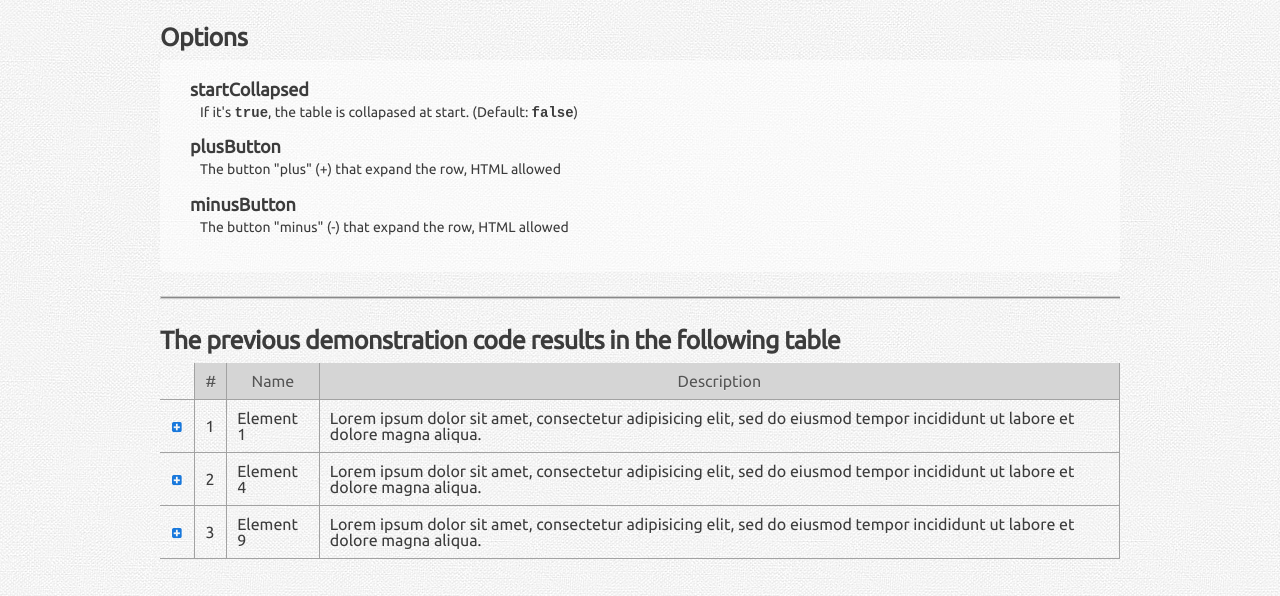
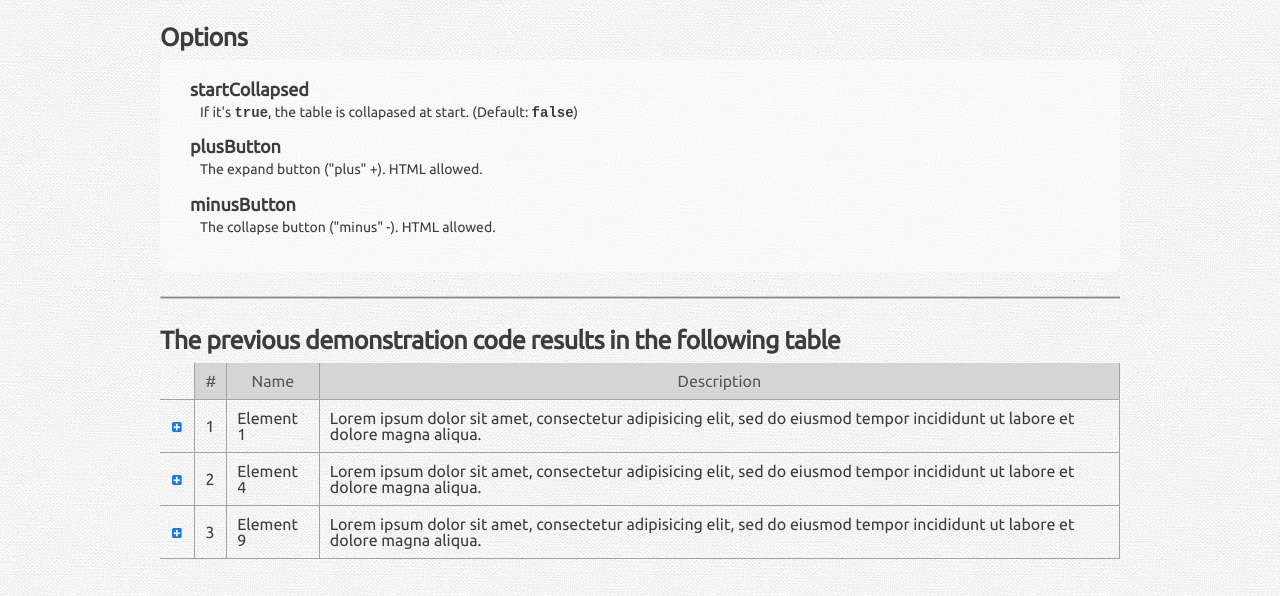
Before and after one commit to alvaroveliz/aCollapTable, a plain HTML site: page index.html in a window 1280 px wide. Shown: the part 1759-2355 px from the top of the page. Drawn offline with Linux system fonts and the light colour scheme.

Commit message:
fix docs

```diff
--- a/index.html
+++ b/index.html
@@ -15,7 +15,11 @@
     <script type="text/javascript" src="javascripts/jquery.aCollapTable.js"></script>
     <script type="text/javascript">
       $(document).ready(function(){
-        $('.collaptable').aCollapTable({ startCollapsed: true, plusButton: '<span class="i">+</span>', minusButton: '<span class="i">-</span>' });
+        $('.collaptable').aCollapTable({
+          startCollapsed: true,
+          plusButton: '<span class="i">+</span>',
+          minusButton: '<span class="i">-</span>'
+        });
       });
     </script>
     <!--[if lt IE 9]>
@@ -125,9 +129,9 @@ $(document).ready(function(){
           <dt>startCollapsed</dt>
           <dd>If it's <code>true</code>, the table is collapased at start. (Default: <code>false</code>)</dd>
           <dt>plusButton</dt>
-          <dd>The button "plus" (+) that expand the row, HTML allowed</dd>
+          <dd>The expand button ("plus" +). HTML allowed.</dd>
           <dt>minusButton</dt>
-          <dd>The button "minus" (-) that expand the row, HTML allowed</dd>
+          <dd>The collapse button ("minus" -). HTML allowed.</dd>
         </dl>
         <hr />
         <h3>The previous demonstration code results in the following table</h3>
```
